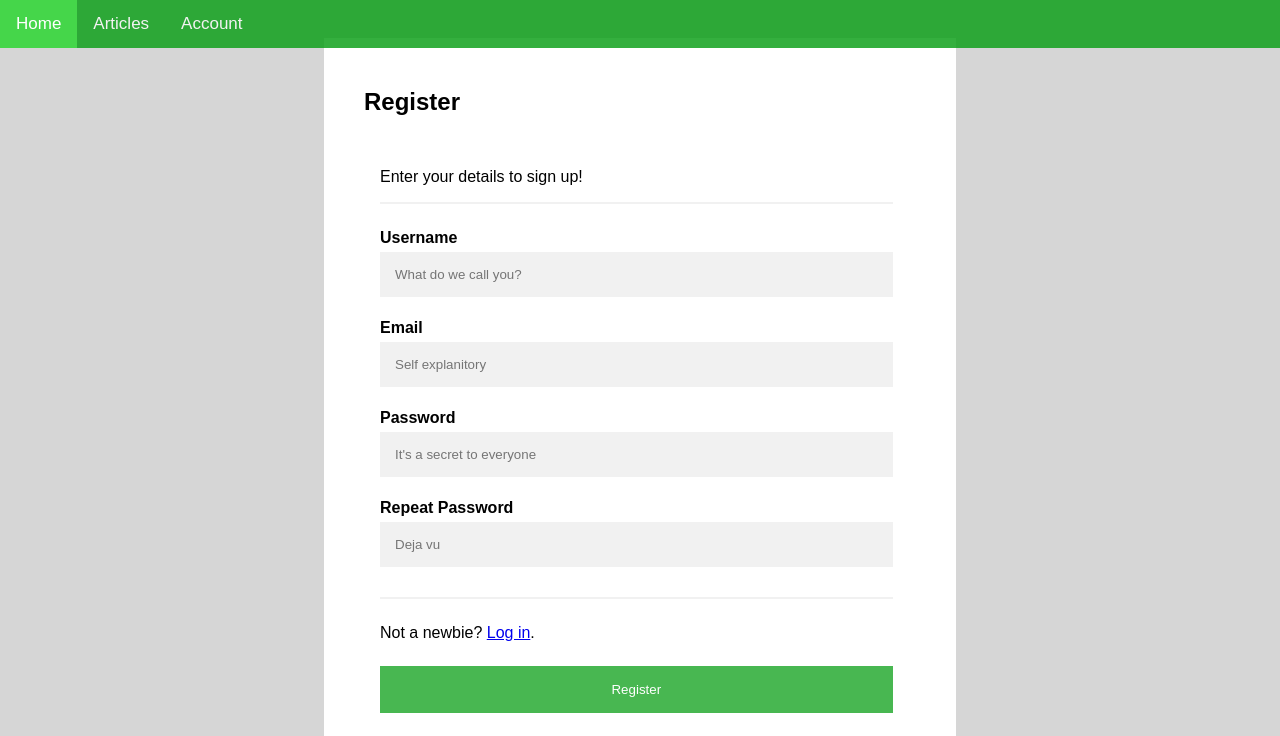
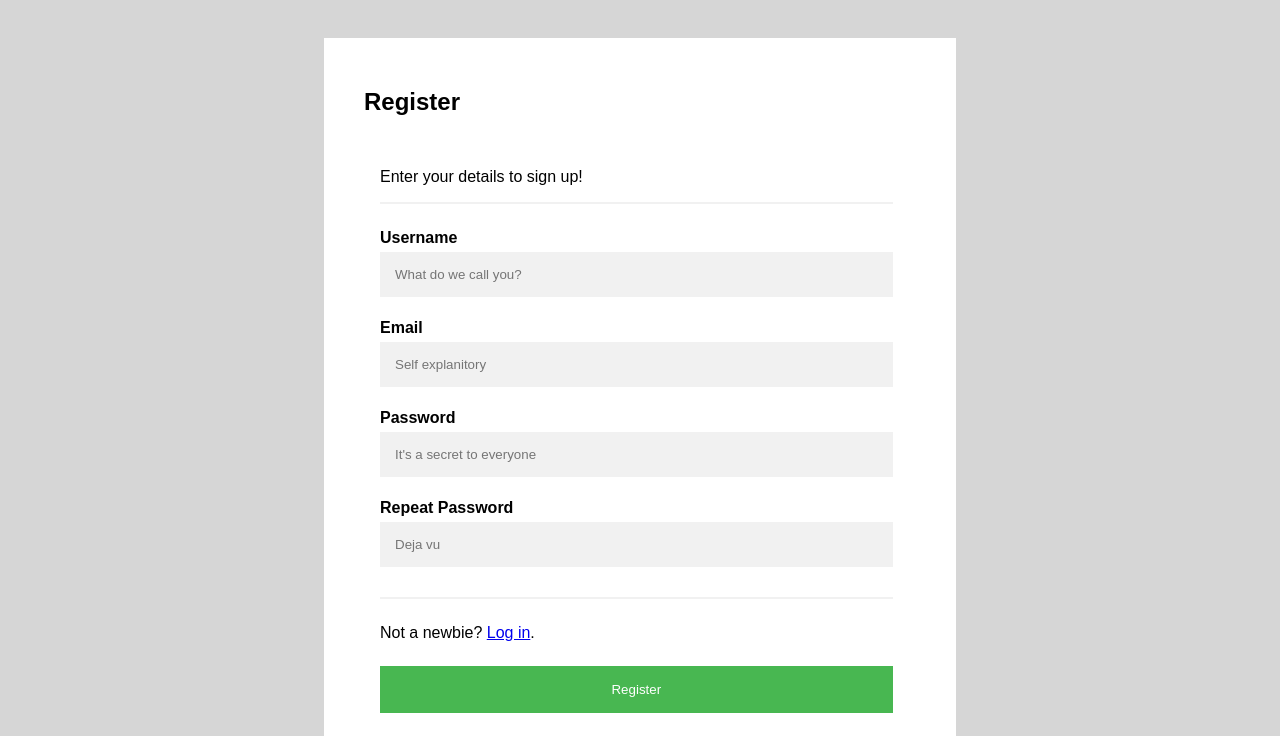
Before and after one commit to DavideFurigay/hazebase-website, a PHP site: page /pages/register.html in a window 1280 px wide. Shown: the top 736 px of the page. Run offline with PHP 8.4, Linux system fonts and the light colour scheme.

Commit message:
Added comments/Removed nav bar from logn and register

```diff
--- a/ws-hb/index.html
+++ b/ws-hb/index.html
@@ -8,6 +8,7 @@
   </head>
   <body>
     <header>
+      <!--Navigation Bar-->
       <div class="topnav">
         <a class="active" href="#home">Home</a>
         <a href="./pages/pages.html">Articles</a>
@@ -15,6 +16,7 @@
       </div>
     </header>
     <article>
+      <!--Intro Text-->
       <img class="img_home" src="./media/logo.png" alt="logo">
       <p class="p_home">
           We here at the Haze Base team would like to welcome you
--- a/ws-hb/pages/article_woodweed.html
+++ b/ws-hb/pages/article_woodweed.html
@@ -9,6 +9,7 @@
   </head>
   <body>
     <header>
+      <!--Navigation Bar-->
       <div class="topnav">
         <a href="../index.html">Home</a>
         <a class="active" href="pages.html">Articles</a>
@@ -16,6 +17,7 @@
       </div>
     </header>
     <article>
+      <!--Infobox on the right-->
       <div class="infobox">
         <h1 class="h1_article">Wood Weed</h1>
           <img class="img_infobox" src="../media/woodweed.jpg" alt="woodweed">
@@ -30,6 +32,7 @@
             <li>Groot</li>
           </ul>
       </div>
+      <!--Name and Basic info-->
       <h1 class="h1_article">Wood Weed</h1>
       <p class="p_article">
         We here at the Haze Base team would like to welcome you
@@ -44,6 +47,7 @@
         know in our wiki to help out future consumers of the plant.
       </p><br>
 
+      <!--Article Index-->
       <h2 class="h1_article">Index</h2>
       <ul>
         <li><a href="#woodweed1">History</a></li>
--- a/ws-hb/pages/pages.html
+++ b/ws-hb/pages/pages.html
@@ -21,6 +21,7 @@
         It's always getting updated with new discoveries made at 3AM when you're high af so keep an eye out.
       </p><br>
       <ul>
+        <!--List of all the articles-->
         <li><a href="article_woodweed.html">Wood Weed</a></li>
         <li><a href="article_woodweed.html">The Good Kush</a></li>
         <li><a href="article_woodweed.html">The Ex Wife</a></li>
--- a/ws-hb/pages/register.html
+++ b/ws-hb/pages/register.html
@@ -8,11 +8,6 @@
   </head>
   <body>
     <header>
-      <div class="topnav">
-        <a href="../index.html">Home</a>
-        <a href="pages.html">Articles</a>
-        <a href="user.html">Account</a>
-      </div>
     </header>
     <article class="log">
       <h1 class="h1_article">Register</h1>
@@ -20,18 +15,20 @@
         <div class="container">
           <p>Enter your details to sign up!</p>
           <hr>
+          <!--Ask for username-->
           <label for="username"><b>Username</b></label>
           <input type="text" placeholder="What do we call you?" name="username" required><br>
-
+          <!--Ask for email-->
           <label for="email"><b>Email</b></label>
           <input type="text" placeholder="Self explanitory" name="email" required><br>
-
+          <!--Ask for password-->
           <label for="psw"><b>Password</b></label>
           <input type="password" placeholder="It's a secret to everyone" name="psw" required><br>
-
+          <!--Ask to repeat password-->
           <label for="psw-repeat"><b>Repeat Password</b></label>
           <input type="password" placeholder="Deja vu" name="psw-repeat" required><br>
           <hr>
+          <!--Send to login screen-->
           <p>Not a newbie? <a href="login.html">Log in</a>.</p>
           <button type="submit" class="registerbtn">Register</button>
         </div>
--- a/ws-hb/pages/user.html
+++ b/ws-hb/pages/user.html
@@ -8,6 +8,7 @@
   </head>
   <body>
     <header>
+      <!--Navigation Bar-->
       <div class="topnav">
         <a href="../index.html">Home</a>
         <a href="pages.html">Articles</a>
@@ -15,10 +16,12 @@
       </div>
     </header>
     <article>
+      <!--Username-->
       <h1 class="h1_article">User: Weed Whacker 69</h1>
       <p class="p_info">
         This is your profile where you can keep track of all the articles you've commented on.
       </p>
+      <!--List of commented articles-->
       <ul>
         <li><a href="article_woodweed.html">Wood Weed</a></li>
       </ul>
--- a/ws-hb/script.js
+++ b/ws-hb/script.js
@@ -1,4 +1,4 @@
-//Comments
+//Test Comment Script -> Code from W3Schools
 $(function(){
     $("#form").submit(function(e){
         // Create data object
@@ -19,7 +19,7 @@ $(function(){
     });
 });
 
-//Live Search
+//Live Search -> Code from W3Schools
 function showResult(str) {
     if (str.length==0) {
       document.getElementById("livesearch").innerHTML="";
--- a/ws-hb/style.css
+++ b/ws-hb/style.css
@@ -104,6 +104,7 @@ section:after {
   float: right;
   color: white;
   margin:10px;
+  min-width: 20%;
 }
 
 .registerbtn {
```
Also changed, not shown: ws-hb/pages/login.html (+3 -7 lines).
